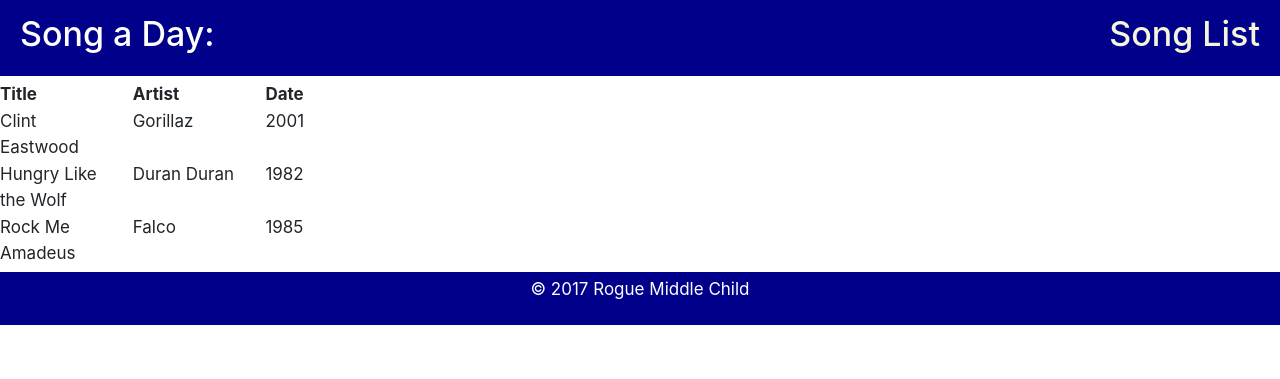
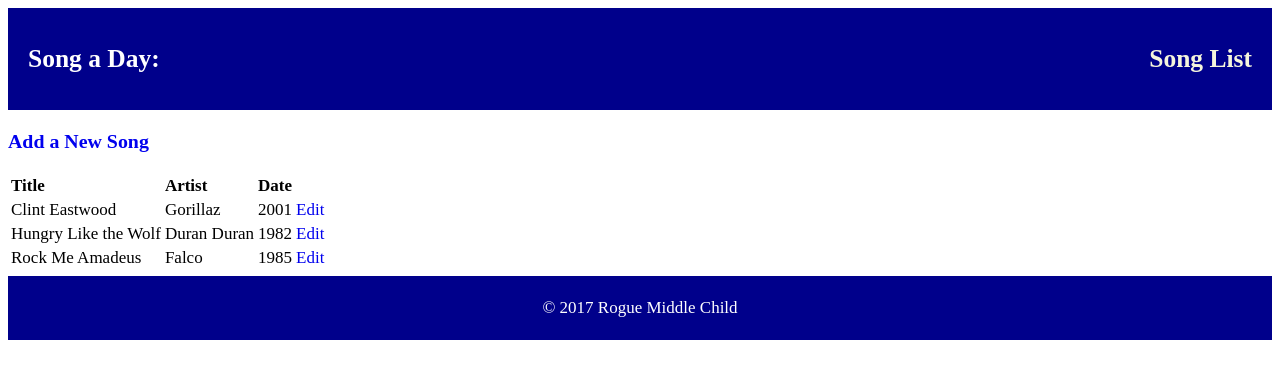
Before and after one commit to pmakahmann/CL_Project, a Django app: page /songs/ in a window 1280 px wide. Shown: the top 379 px of the page. Run offline with Django 3.2, Linux system fonts and the light colour scheme; data comes from the database, SQL or seed files in the repository; both versions use the stored data as it was after the commit; some libraries are stand-ins or nearby versions.

Commit message:
updated css, and forms, removed bootstrap styling, added todo list

```diff
--- a/assets/css/layout.css
+++ b/assets/css/layout.css
@@ -32,6 +32,11 @@
   text-align: left;
   padding: 5px;
   margin-bottom: 5px;
+}
+
+table {
+    text-align: left;
+		vertical-align: center;
 }
 
 .main-logo {
@@ -79,3 +84,19 @@
   color: white;
   border-radius: 5px;
 }
+
+#list-table{
+	padding-left: 10px;
+}
+
+
+
+.form-header{
+	display: flex;
+	width: 400px;
+}
+
+.form-body{
+	display: flex;
+	width: 400px;
+}
--- a/songs/templates/songs/song_detail.html
+++ b/songs/templates/songs/song_detail.html
@@ -6,4 +6,6 @@
 <p>Artist: {{ song.artist}}</p>
 <p>Date: {{ song.composition_date}}</p>
 
+<a href="{% url 'songs:list' %}">Back to the list!</a>
+
 {% endblock %}
--- a/songs/templates/songs/song_form.html
+++ b/songs/templates/songs/song_form.html
@@ -2,10 +2,10 @@
 {% extends "layout.html" %}
 
 {% block content %}
-<div class="row">
+<div class="form-header">
     {{ block.super }}
-    <h1 class="col col-lg-4 col-md-3">{{ form.instance.title|default:"Add a New Song" }}</h1>
-    <form method="POST" action="">
+    <h1>{{ form.instance.title|default:"Add a New Song" }}</h1>
+    <form class="form-body" method="POST" action="">
         {% csrf_token %}
         {{ form.as_p }}
         <input type="submit" class="button save" value="Save"> <a href="{% url 'songs:list' %}">Cancel</a>
--- a/songs/templates/songs/song_list.html
+++ b/songs/templates/songs/song_list.html
@@ -1,19 +1,24 @@
 {% extends "layout.html" %}
 
+
+
 {% block content %}
+<h3><a href="{% url 'songs:create' %}">Add a New Song</a></h3>
+
+
 <table>
-    <tr class="row">
-        <th class="col col-lg-4 col-md-4">Title</th>
-        <th class="col col-lg-4 col-md-4">Artist</th>
-        <th class="col col-lg-4 col-md-4">Date</th>
+    <tr>
+        <th>Title</th>
+        <th>Artist</th>
+        <th>Date</th>
     </tr>
 
     {% for song in songs %}
-        <tr class="row">
-            <td class="col col-lg-4 col-md-4">{{ song.title }}</td>
-            <td class="col col-lg-4 col-md-4">{{ song.artist }}</td>
-            <td class="col col-lg-4 col-md-4">{{ song.composition_date }}</td>
-            <!-- <a href="{% url 'songs:update' pk=song.pk %}">Edit</a> -->
+        <tr>
+            <td>{{ song.title }}</td>
+            <td>{{ song.artist }}</td>
+            <td>{{ song.composition_date }}</td>
+            <td><a href="{% url 'songs:update' pk=song.pk %}">Edit</a></td>
         </tr>
     {% endfor %}
 
--- a/templates/layout.html
+++ b/templates/layout.html
@@ -5,7 +5,7 @@
         <meta charset="utf-8">
         <meta name="viewport">
         <title>{% block title %}{% endblock %}</title>
-        <link rel="stylesheet" href="https://maxcdn.bootstrapcdn.com/bootstrap/4.0.0-beta/css/bootstrap.min.css" integrity="sha384-/Y6pD6FV/Vv2HJnA6t+vslU6fwYXjCFtcEpHbNJ0lyAFsXTsjBbfaDjzALeQsN6M" crossorigin="anonymous">
+        <!-- <link rel="stylesheet" href="https://maxcdn.bootstrapcdn.com/bootstrap/4.0.0-beta/css/bootstrap.min.css" integrity="sha384-/Y6pD6FV/Vv2HJnA6t+vslU6fwYXjCFtcEpHbNJ0lyAFsXTsjBbfaDjzALeQsN6M" crossorigin="anonymous"> -->
         <link rel="stylesheet" href="{% static 'css/layout.css' %}">
         {% block css %}{% endblock %}
     </head>
@@ -27,8 +27,8 @@
       </div>
     </footer>
 
-    <script src="https://code.jquery.com/jquery-3.2.1.slim.min.js" integrity="sha384-KJ3o2DKtIkvYIK3UENzmM7KCkRr/rE9/Qpg6aAZGJwFDMVNA/GpGFF93hXpG5KkN" crossorigin="anonymous"></script>
+    <!-- <script src="https://code.jquery.com/jquery-3.2.1.slim.min.js" integrity="sha384-KJ3o2DKtIkvYIK3UENzmM7KCkRr/rE9/Qpg6aAZGJwFDMVNA/GpGFF93hXpG5KkN" crossorigin="anonymous"></script>
     <script src="https://cdnjs.cloudflare.com/ajax/libs/popper.js/1.11.0/umd/popper.min.js" integrity="sha384-b/U6ypiBEHpOf/4+1nzFpr53nxSS+GLCkfwBdFNTxtclqqenISfwAzpKaMNFNmj4" crossorigin="anonymous"></script>
-    <script src="https://maxcdn.bootstrapcdn.com/bootstrap/4.0.0-beta/js/bootstrap.min.js" integrity="sha384-h0AbiXch4ZDo7tp9hKZ4TsHbi047NrKGLO3SEJAg45jXxnGIfYzk4Si90RDIqNm1" crossorigin="anonymous"></script>
+    <script src="https://maxcdn.bootstrapcdn.com/bootstrap/4.0.0-beta/js/bootstrap.min.js" integrity="sha384-h0AbiXch4ZDo7tp9hKZ4TsHbi047NrKGLO3SEJAg45jXxnGIfYzk4Si90RDIqNm1" crossorigin="anonymous"></script> -->
     </body>
 </html>
--- /dev/null
+++ b/things to do.txt
@@ -0,0 +1,6 @@
+1. Validate add new song to make sure fields are required.
+2. Style the table
+3. Add a login
+4. Refactor code and minify
+5. Remove Bootstrap if not used
+6. Create API to pull songs
```
Also changed, not shown: db.sqlite3.
